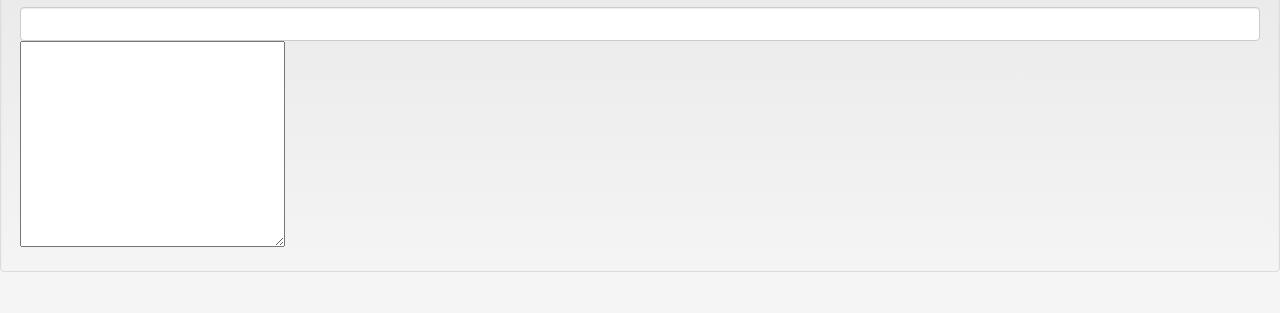
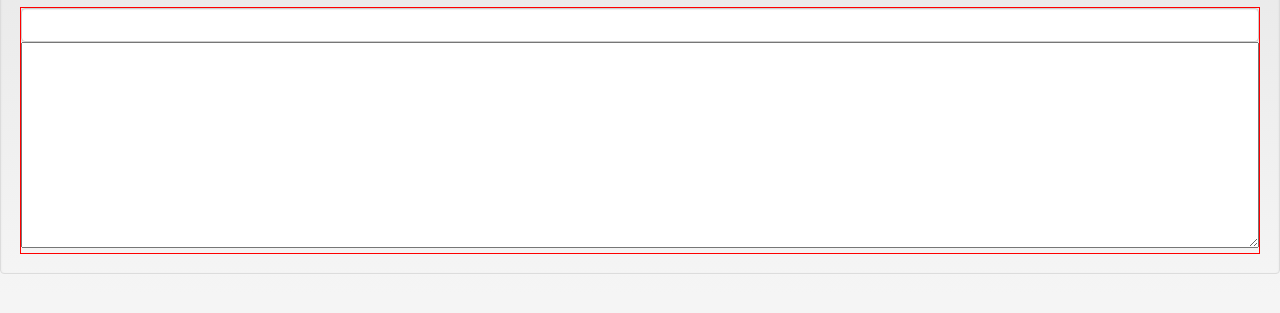
Before and after one commit to AlexSib99/Translator, a plain HTML site: page index.html in a window 1280 px wide. Shown: the part 83-396 px from the top of the page. Drawn offline with nearby package versions, Linux system fonts and the light colour scheme.

Commit message:
styles for view

```diff
--- a/style.css
+++ b/style.css
@@ -1,3 +1,9 @@
 body{
 	background-color: blue;
 }
+textarea{
+	width: 100%;
+}
+form{
+	border: 1px solid red;
+}
```
